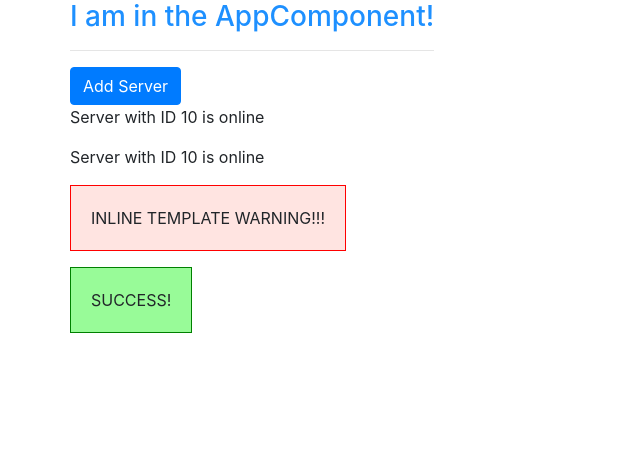
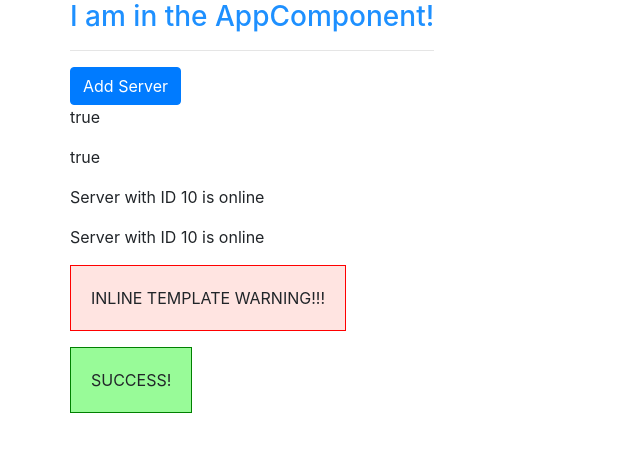
Before and after one commit to vijaykglg/my-first-angular-app, an Angular app: page / in a window 1280 px wide. Shown: the top 452 px of the page, without its empty margins (0-640 px from the left). Built offline with nearby package versions, Linux system fonts and the light colour scheme.

Commit message:
DataBinding: String Interpolation vs Property Binding

```diff
--- a/src/app/servers/servers.component.html
+++ b/src/app/servers/servers.component.html
@@ -1,6 +1,7 @@
 <button
     class="btn btn-primary"
     [disabled]="!allowNewServer">Add Server</button>
-
+<p>{{ allowNewServer }}</p><!-- DataBinding: String Interpolation -->
+<p [innerText]="allowNewServer"></p><!-- DataBinding: Property Binding -->
 <app-server></app-server>
 <app-server></app-server>
```
